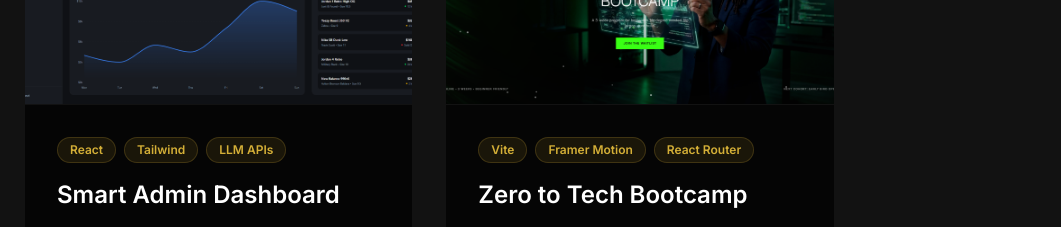
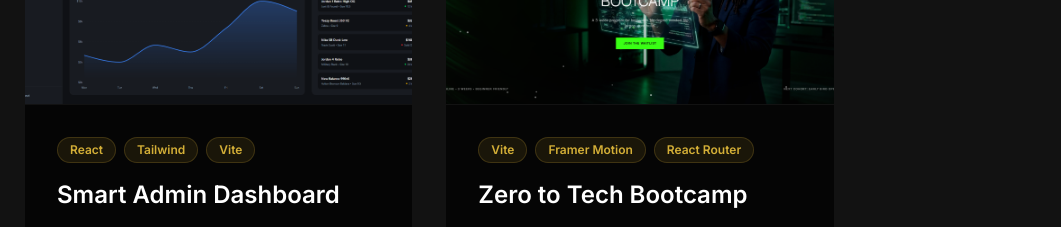
Before and after one commit to TestimonyBenson/portfolio, a React app: page / in a window 1280 px wide. Shown: the part 2660-2887 px from the top of the page, without its empty margins (0-1061 px from the left). Built offline with nearby package versions, Linux system fonts and the light colour scheme; the HTML template or start-up script is replaced by a standard one; a web font is replaced by a local one.

Commit message:
General update

```diff
--- a/src/components/Projects.jsx
+++ b/src/components/Projects.jsx
@@ -5,7 +5,7 @@ const projectsData = [
     id: 1,
     title: "Smart Admin Dashboard",
     description: "A clean, modern dashboard that shows real-time data.",
-    tech: ["React", "Tailwind", "LLM APIs"],
+    tech: ["React", "Tailwind", "Vite"],
     image:"/admindash.png",
     github: "https://github.com/TestimonyBenson/Smart-Admin-Dashboard",
     live: "https://smart-admin-dashboard-35o5.vercel.app/"
```
